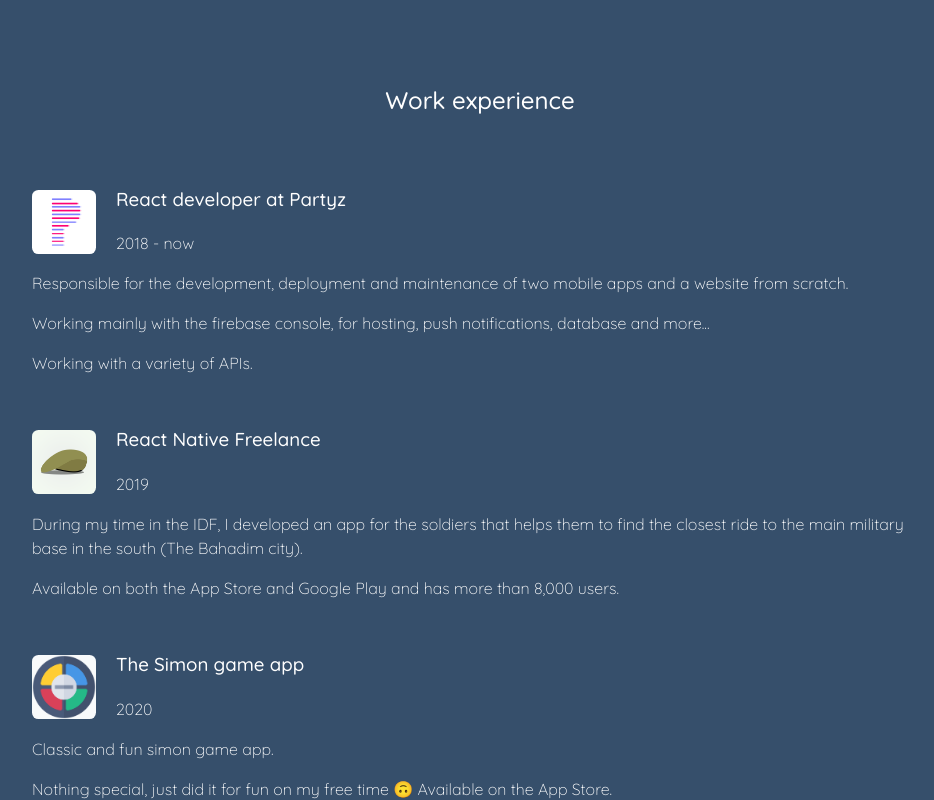
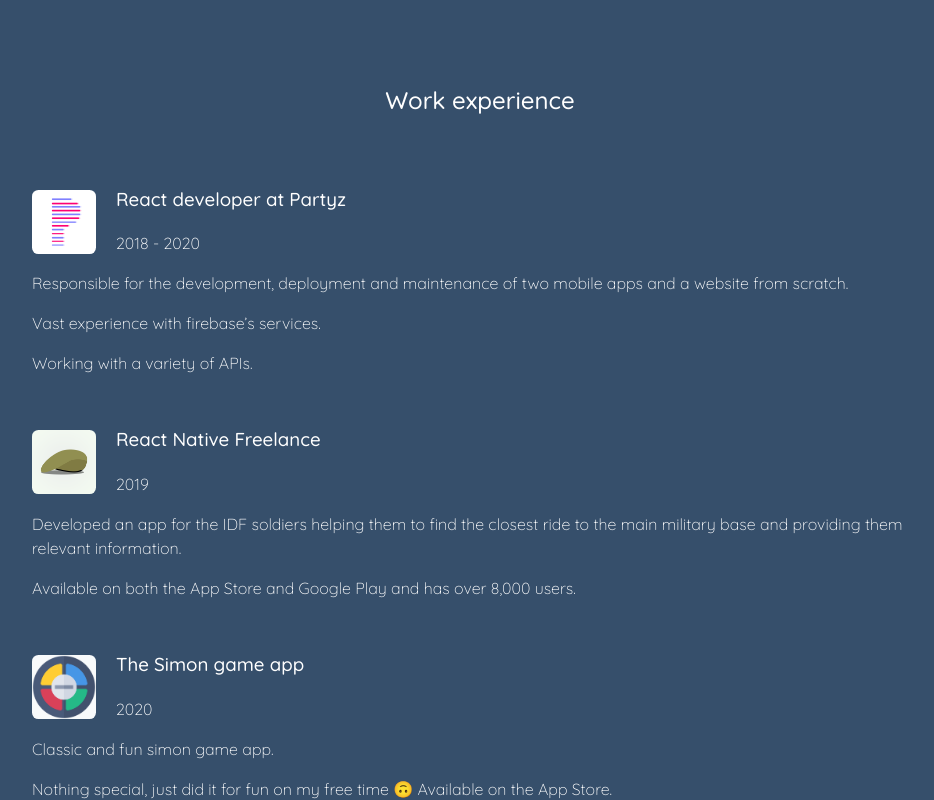
Before and after one commit to Adarwall/Adarwall, a plain HTML site: page index.html in a window 1280 px wide. Shown: the part 1439-2239 px from the top of the page, without its empty margins (160-1094 px from the left). Drawn offline with Linux system fonts and the light colour scheme.

Commit message:
updatedi_info

```diff
--- a/index.html
+++ b/index.html
@@ -20,8 +20,8 @@
                 <h2>About me</h2>
                 <div class="about-text">
                     <p>I'm an Autodidact developer with 4 years of coding experience.</p>
-                    <p>Dominating JavaScript, I work with React Native for the last 2 years and with ReactJs for the past 6 months.</p>
-                    <p>I have basic knowledgh of C++, C# and Python.</p>
+                    <p>Dominating JavaScript, I work mainly with React Native & ReactJs.</p>
+                    <p>I also have knowledgh of Python, NodeJs and Java.</p>
                 </div>
             </div>
             <h2>Skills</h2>
@@ -47,17 +47,17 @@
                 <div class="work">
                     <img class="work-img" src="./images/partyz.png" alt="partyz-img">
                     <h3>React developer at Partyz</h3>
-                    <p>2018 - now</p>
+                    <p>2018 - 2020</p>
                     <p>Responsible for the development, deployment and maintenance of two mobile apps and a website from scratch.</p>
-                    <p>Working mainly with the firebase console, for hosting, push notifications, database and more...</p>
+                    <p>Vast experience with firebase’s services.</p>
                     <p>Working with a variety of APIs.</p>
                 </div>
                 <div class="work">
                     <img class="work-img" src="./images/bahadim.png" alt="bahadim-img">
                     <h3>React Native Freelance</h3>
                     <p>2019</p>
-                    <p>During my time in the IDF, I developed an app for the soldiers that helps them to find the closest ride to the main military base in the south (The Bahadim city).</p>
-                    <p>Available on both the App Store and Google Play and has more than 8,000 users.</p>
+                    <p>Developed an app for the IDF soldiers helping them to find the closest ride to the main military base and providing them relevant information.</p>
+                    <p>Available on both the App Store and Google Play and has over 8,000 users.</p>
                 </div>
                 <div class="work">
                     <img class="work-img" src="./images/simon.png" alt="simon-img">
```
